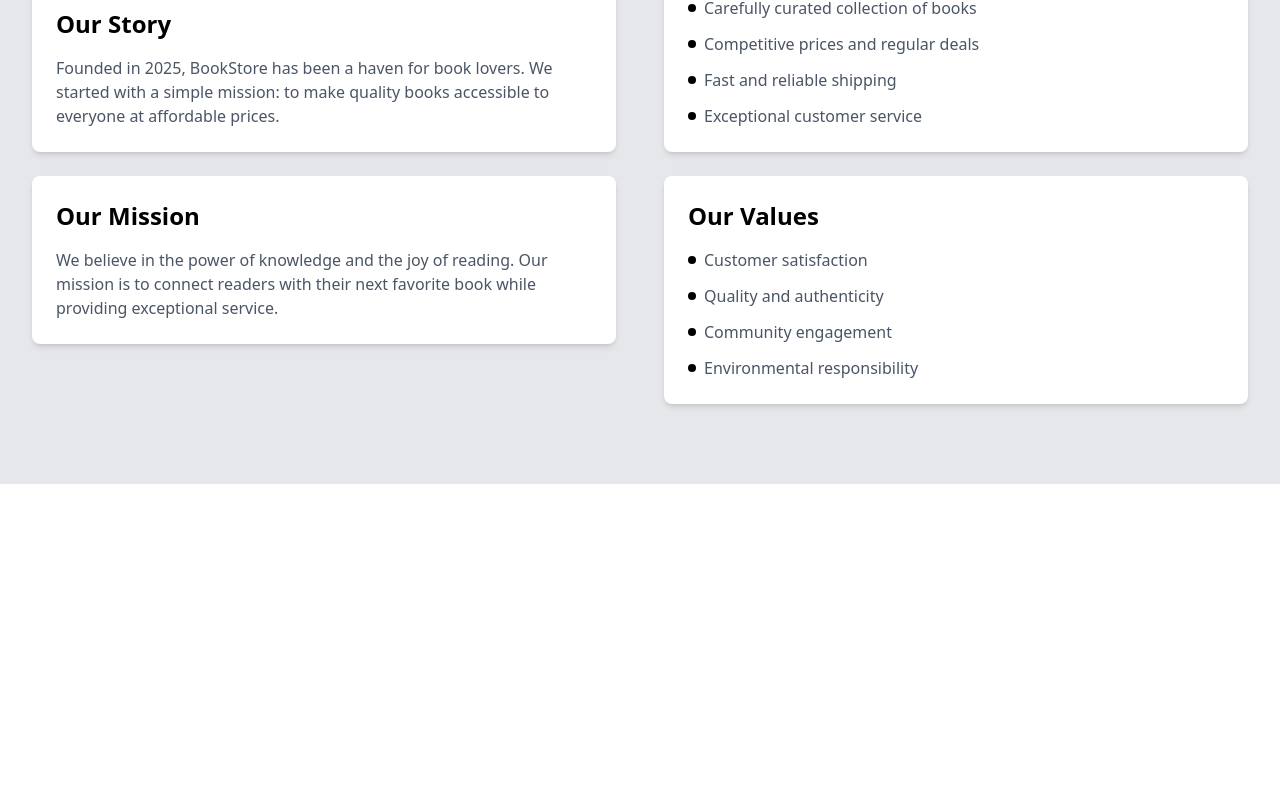
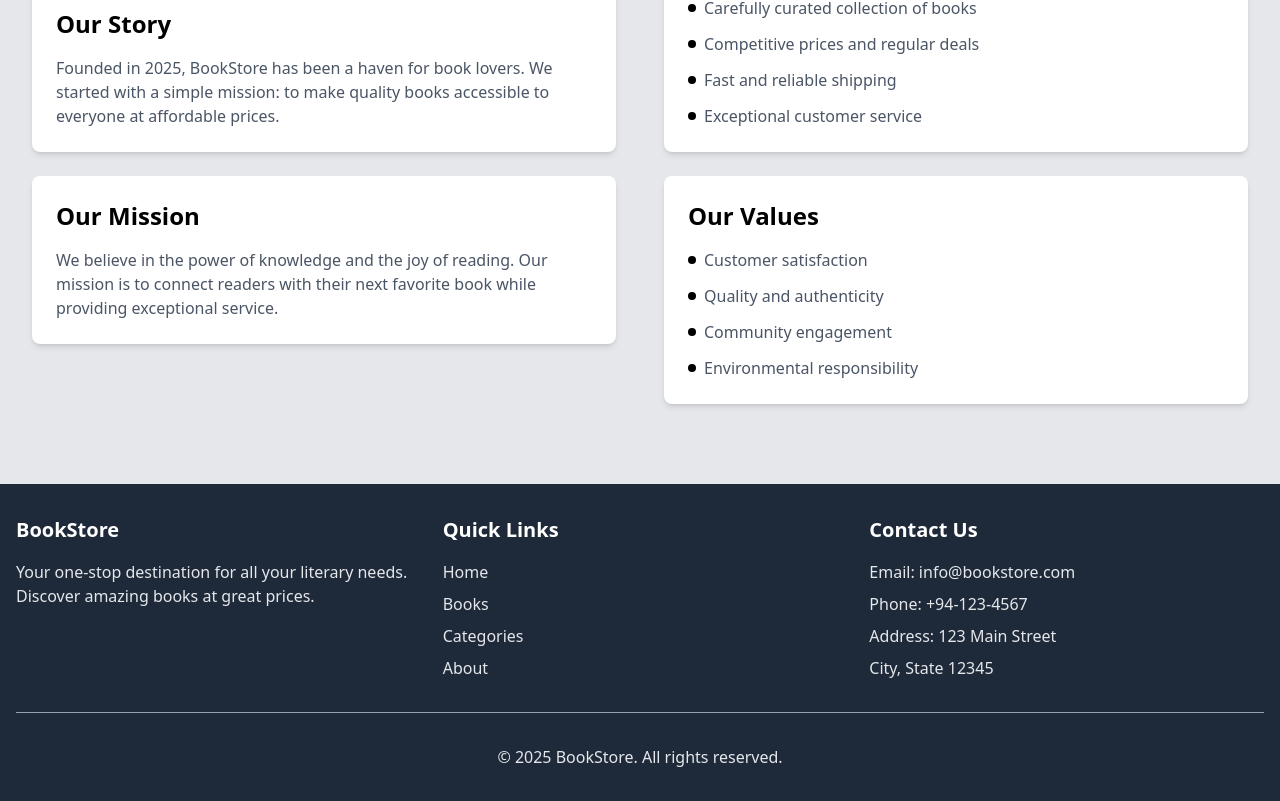
Before and after one commit to chathurasandaruwan/Book-Store-frontend-react, a React (Vite) app: page / in a window 1280 px wide. Shown: the part 1432-2233 px from the top of the page. Before the commit the page ends 1916 px from the top, so only its background shows below. Built offline with nearby package versions, Linux system fonts and the light colour scheme.

Commit message:
create footer in home page

```diff
--- /dev/null
+++ b/src/components/Footer.tsx
@@ -0,0 +1,49 @@
+import React from 'react';
+
+const Footer: React.FC = () => {
+    return (
+        <footer className="bg-gray-800 text-white py-8">
+            <div className="container mx-auto px-4">
+                <div className="grid grid-cols-1 md:grid-cols-3 gap-8">
+                    <div>
+                        <h3 className="text-xl font-bold mb-4">BookStore</h3>
+                        <p className="text-gray-200">
+                            Your one-stop destination for all your literary needs. Discover amazing books at great prices.
+                        </p>
+                    </div>
+                    <div>
+                        <h3 className="text-xl font-bold mb-4">Quick Links</h3>
+                        <ul className="space-y-2">
+                            <li>
+                                <a href="#" className="text-gray-200 hover:text-white transition-colors">Home</a>
+                            </li>
+                            <li>
+                                <a href="#" className="text-gray-200 hover:text-white transition-colors">Books</a>
+                            </li>
+                            <li>
+                                <a href="#" className="text-gray-200 hover:text-white transition-colors">Categories</a>
+                            </li>
+                            <li>
+                                <a href="#" className="text-gray-200 hover:text-white transition-colors">About</a>
+                            </li>
+                        </ul>
+                    </div>
+                    <div>
+                        <h3 className="text-xl font-bold mb-4">Contact Us</h3>
+                        <ul className="space-y-2 text-gray-200">
+                            <li>Email: info@bookstore.com</li>
+                            <li>Phone: +94-123-4567</li>
+                            <li>Address: 123 Main Street</li>
+                            <li>City, State 12345</li>
+                        </ul>
+                    </div>
+                </div>
+                <div className="border-t border-gray-400 mt-8 pt-8 text-center text-gray-200">
+                    <p>&copy; 2025 BookStore. All rights reserved.</p>
+                </div>
+            </div>
+        </footer>
+    );
+};
+
+export default Footer;
--- a/src/pages/Dashboard.tsx
+++ b/src/pages/Dashboard.tsx
@@ -1,6 +1,7 @@
 import {TitleBar} from "../components/TitleBar.tsx";
 import BookList from "../components/BookList.tsx";
 import AboutUs from "../components/AboutUs.tsx";
+import Footer from "../components/Footer.tsx";
 
 export function Dashboard() {
     return (
@@ -41,6 +42,7 @@ export function Dashboard() {
                 <TitleBar>About Us</TitleBar>
                 <AboutUs></AboutUs>
             </div>
+            <Footer/>
         </section>
     );
 }
```
